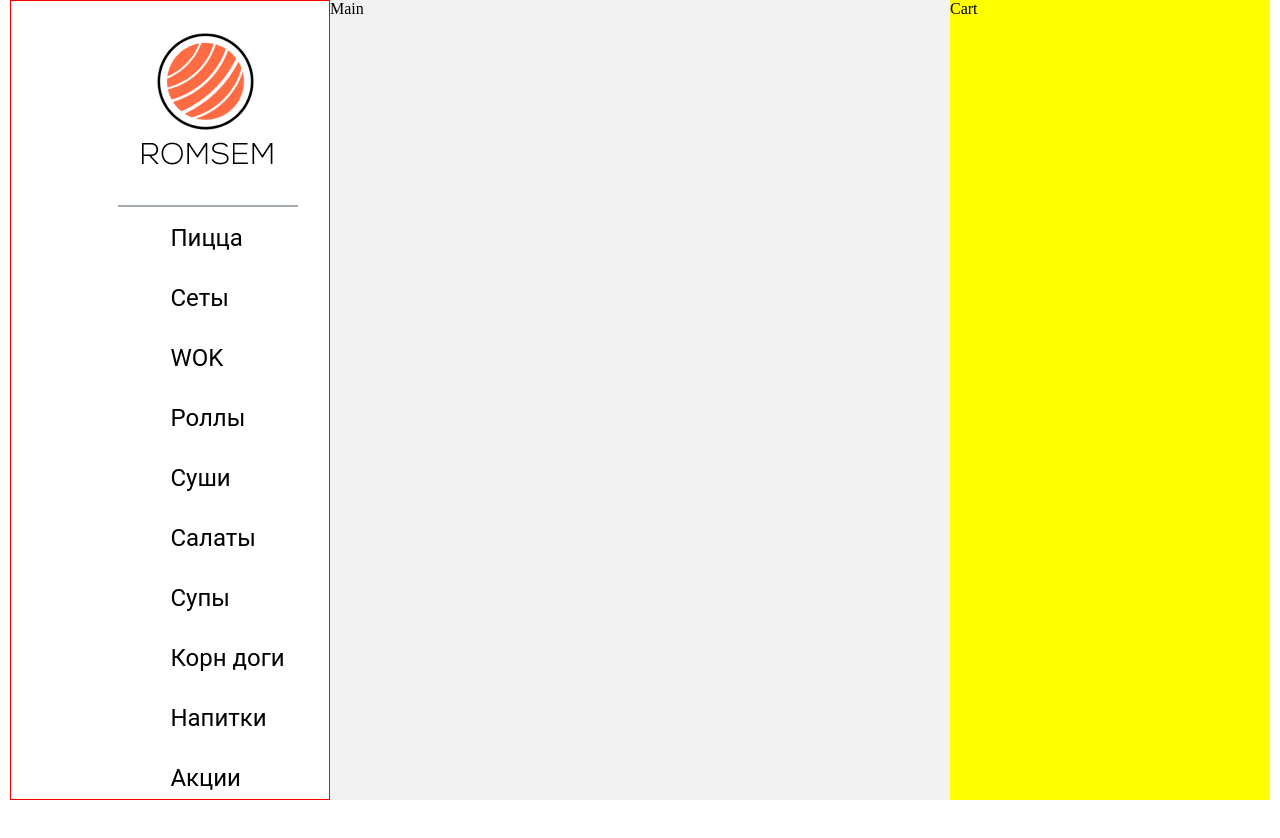
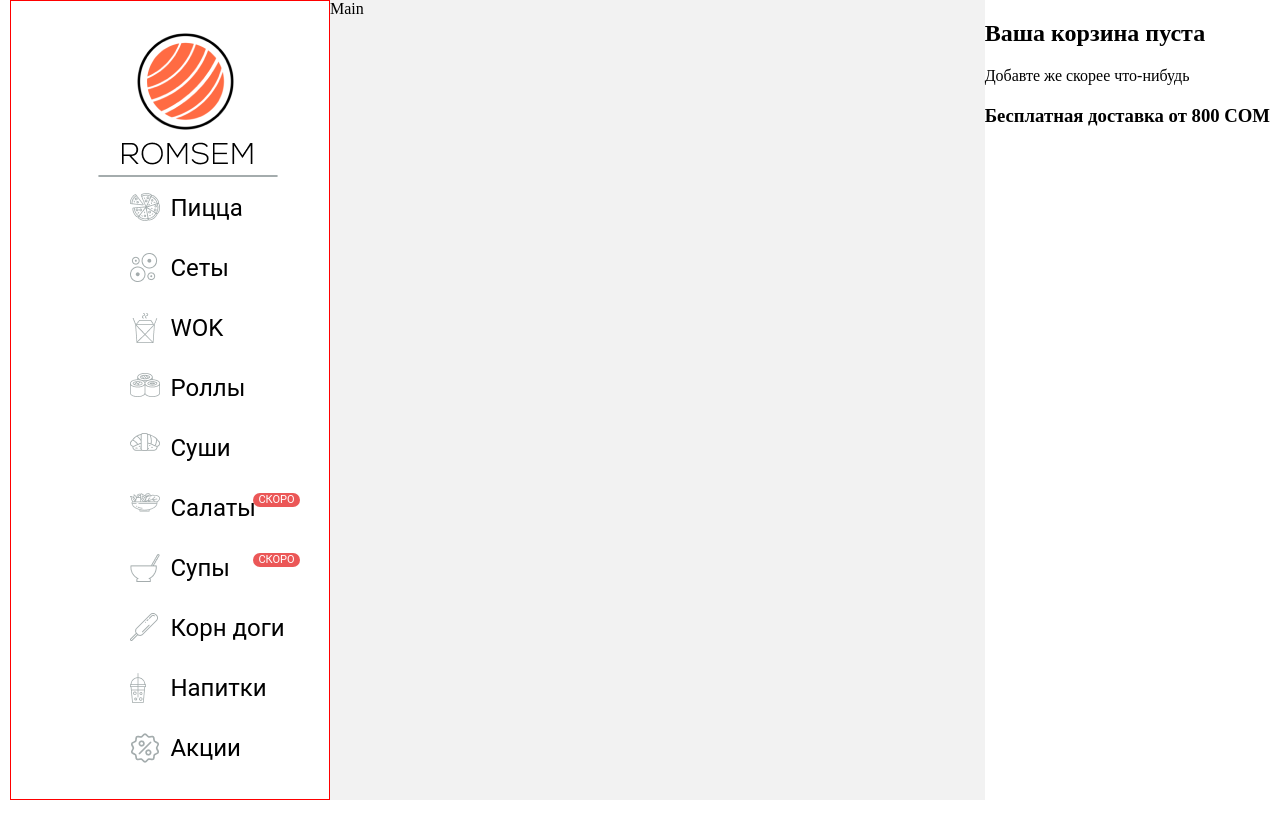
Before and after one commit to AndreyFelchin/Sushi, a plain HTML site: page index.html in a window 1280 px wide. After the commit the page ends 809 px from the top, so only its background shows below. Drawn offline with Linux system fonts and the light colour scheme.

Commit message:
Добавили панель навігації

```diff
--- a/index.html
+++ b/index.html
@@ -34,9 +34,11 @@
                     </a></li>
                     <li class="nav__item nav__item__salad"><a href="" class="nav__link">
                         Салаты
+                        <span class="nav__shortly">скоро</span>
                     </a></li>
                     <li class="nav__item nav__item__soup"><a href="" class="nav__link">
                         Супы
+                        <span class="nav__shortly">скоро</span>
                     </a></li>
                     <li class="nav__item nav__item__corn_dog"><a href="" class="nav__link">
                         Корн доги
@@ -51,7 +53,14 @@
             </nav>
         </aside>
         <section class="content"> Main </section>
-        <aside class="side-rigth"> Cart </aside>
+        <aside class="side-rigth"> <div class="cart">
+            <div class="cart__inner">
+                <h2 class="cart__title">Ваша корзина пуста</h2>
+                <p class="cart__subtitle">Добавте же скорее что-нибудь</p>
+                <h3 class="cart__delivery">Бесплатная доставка от 800 СОМ</h3>
+            </div>
+        </div>
+     </aside>
     </main>
 <script src="index.js"></script>
 </body>
--- a/style.css
+++ b/style.css
@@ -4,70 +4,139 @@
 
 .main {
     display: flex;
+    height: 100vh;
     max-width: 1940px;
     padding: 0 10px;
+    margin: 0 auto;
 }
 
 .side-left {
     max-width: 320px;
     width: 100%;
-
+    padding: 30px 25px 0 60px;
+    border: 1px solid red;
     display: flex;
     flex-direction: column;
     align-items: center;
-
-    padding-top: 30px;
-    padding-left: 100px;
-    padding-right: 25px;
-    border: 1px solid red;
-
-    height: 100vh;
 }
 
-.side-rigth {
-    max-width: 320px;
-    width: 100%;
-    background-color: yellow;
-}
 
-.content {
-    flex-grow: 1;
-    background-color: #F2F2F2;
-}
-
-.logo__img {
-    cursor: none;
-}
 
 .hr {
     width: 180px;
     border: 0.5px solid #a4acad;
-    margin-top: 30px;
+    border-radius: 2px;
 }
 
-/* NAVIGATION */
-
 .nav__list {
-    list-style: none;
     display: flex;
     flex-direction: column;
+    list-style: none;
 }
 
 .nav__item {
     margin-bottom: 30px;
+    padding-left: 40px;
+    position: relative;
+
+}
+
+.nav__item::before {
+    content: "";
+    position: absolute;
+    top: 0;
+    left: 0;
+    width: 30px;
+    height: 30px;
+    background-image: url("./img/nav/drink.png");
+    background-repeat: no-repeat;
+
+}
+
+.nav__shortly {
+    position: absolute;
+    background-color: #eb5757;
+    right: -15px;
+    top: 0;
+    border-radius: 10px;
+    padding: 0 5px;
+    color: white;
+    text-transform: uppercase;
+    font-style: normal;
+    font-weight: 400;
+    font-size: 11px;
+    line-height: 14px;
+}
+
+.nav__item__pizza::before {
+    background-image: url("./img/nav/pizza.png");
+}
+
+.nav__item__set::before {
+    background-image: url("./img/nav/Сеты.png");
+}
+
+.nav__item__wok::before {
+    background-image: url("./img/nav/Вок.png");
+}
+
+.nav__item__roll::before {
+    background-image: url("./img/nav/roll.png");
+}
+
+.nav__item__sushi::before {
+    background-image: url("./img/nav/sushi.png");
+}
+
+.nav__item__salad::before {
+    background-image: url("./img/nav/salad.png");
+}
+
+.nav__item__soup::before {
+    background-image: url("./img/nav/soup.png");
+}
+
+.nav__item__corn_dog::before {
+    background-image: url("./img/nav/kornD.png");
+}
+
+.nav__item__drink::before {
+    background-image: url("./img/nav/drink.png");
+}
+
+.nav__item__sale::before {
+    background-image: url("./img/nav/sale.png");
 }
 
 .nav__link {
-    font-family: 'Roboto', sans-serif;
+    font-family: "Roboto", sans-serif;
     font-style: normal;
     font-weight: 400;
     font-size: 24px;
     line-height: 30px;
-
     text-decoration: none;
-    color: black;
+    color: #000;
 }
 
 .nav__item:hover .nav__link {
     color: #ff9846;
 }
+
+.side-right {
+    max-width: 420px;
+    width: 100%;
+    background-color: yellow;
+    padding: 55px 0 0 40px;
+}
+
+
+.content {
+    flex-grow: 1;
+    background-color: #f2f2f2;
+}
+
+.cart_inner {
+    background-color: #f2f2f2;
+    text-align: center;
+
+}
```
